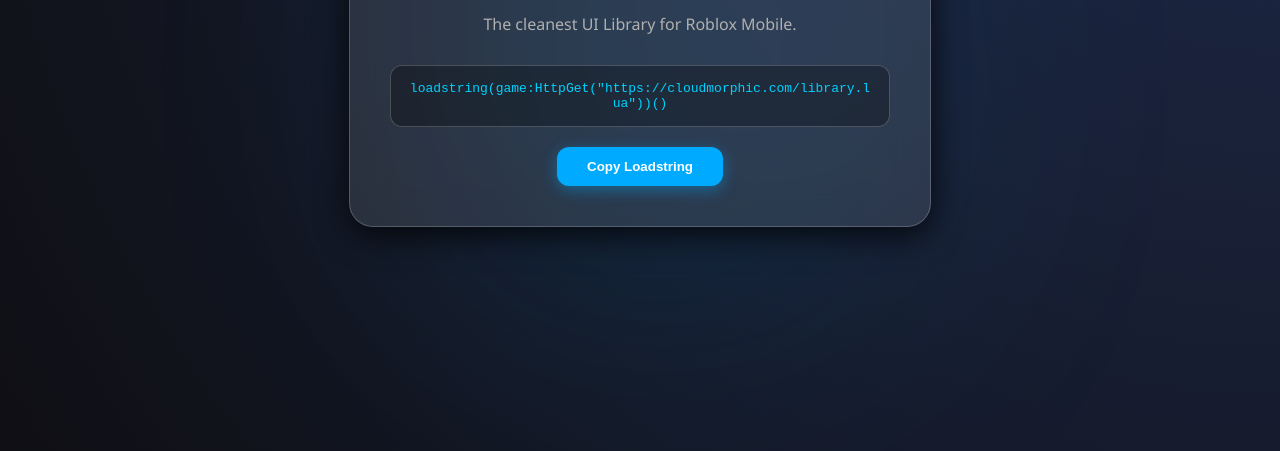
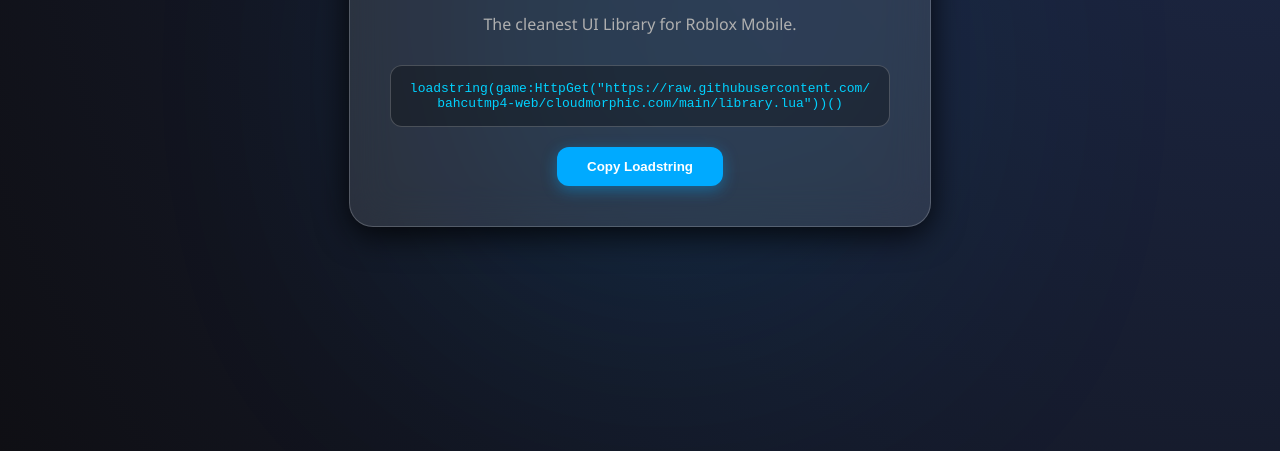
Before and after one commit to bahcutmp4-web/cloudmorphic.com, a plain HTML site: page index.html in a window 1280 px wide. Shown: the part 349-800 px from the top of the page. Drawn offline with Linux system fonts and the light colour scheme.

Commit message:
Add files via upload

```diff
--- a/index.html
+++ b/index.html
@@ -133,7 +133,7 @@
         <p>The cleanest UI Library for Roblox Mobile.</p>
 
         <div class="loadstring-box" id="loadstring">
-            loadstring(game:HttpGet("https://cloudmorphic.com/library.lua"))()
+            loadstring(game:HttpGet("https://raw.githubusercontent.com/bahcutmp4-web/cloudmorphic.com/main/library.lua"))()
         </div>
 
         <button class="btn-copy" onclick="copyCode()">Copy Loadstring</button>
```
